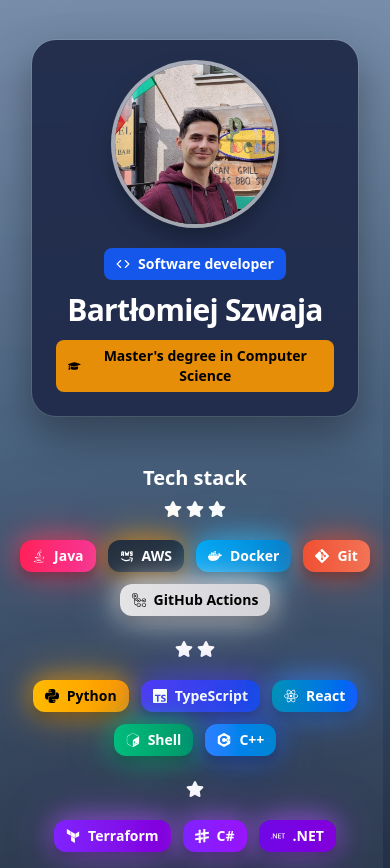
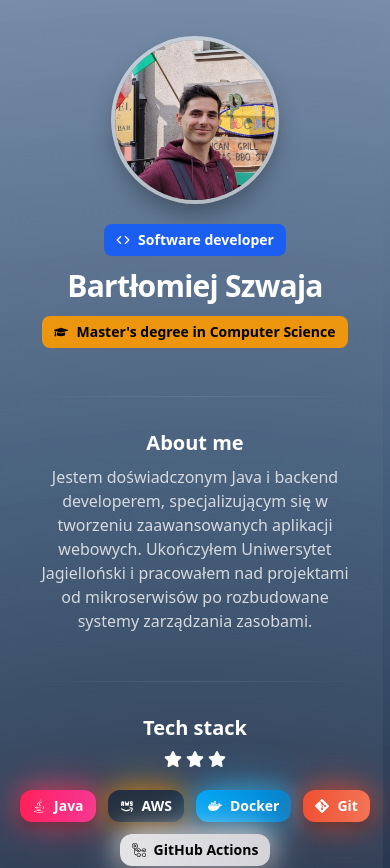
Before and after one commit to Verduttio/verduttio.github.io, a React (Vite) app: page / in a window 390 px wide. Shown: the top 868 px of the page. Built offline with nearby package versions, Linux system fonts and the light colour scheme.

Commit message:
feat: add AboutMe and get rid of cards in top sections

```diff
--- a/src/App.tsx
+++ b/src/App.tsx
@@ -4,6 +4,8 @@
 import Projects from "./components/Projects";
 import Contact from "./components/Contact";
 import Certifications from "./components/Certifications";
+import AboutMe from "./components/AboutMe";
+import Divider from "./components/Divider";
 
 
 const App: React.FC = () => {
@@ -12,9 +14,13 @@
       <main className="relative z-10 flex flex-col items-center px-4 py-10 md:py-12">
         <div className="w-full max-w-6xl space-y-12">
           <Header />
+          <Divider />
+          <AboutMe />
+          <Divider />
           <Technologies />
           <Certifications />
           <Projects />
+          <Divider />
           <Contact />
         </div>
       </main>
--- a/src/components/AboutMe.tsx
+++ b/src/components/AboutMe.tsx
@@ -1,13 +1,17 @@
 import React from "react";
 
 const AboutMe: React.FC = () => (
-  <section className="text-center">
+  <section id="about" className="px-4">
+    <div className="mx-auto w-full max-w-3xl">
+      <div className="text-center">
         <h2 className="text-xl font-semibold">About me</h2>
         <p className="mx-auto mt-2 max-w-3xl text-gray-200/90">
           Jestem doświadczonym Java i backend developerem, specjalizującym się w tworzeniu
           zaawansowanych aplikacji webowych. Ukończyłem Uniwersytet Jagielloński i pracowałem
           nad projektami od mikroserwisów po rozbudowane systemy zarządzania zasobami.
         </p>
+      </div>
+    </div>
   </section>
 );
 
--- /dev/null
+++ b/src/components/Divider.tsx
@@ -0,0 +1,31 @@
+import React from "react";
+
+type Props = {
+  className?: string;
+  /** "line" (default) | "dots" */
+  variant?: "line" | "dots";
+};
+
+const Divider: React.FC<Props> = ({ className = "", variant = "line" }) => {
+  if (variant === "dots") {
+    return (
+      <div
+        aria-hidden
+        className={`my-8 h-px w-full opacity-80 ${className}`}
+        style={{
+          backgroundImage:
+            "repeating-linear-gradient(90deg, rgba(255,255,255,.14) 0 6px, transparent 6px 14px)",
+        }}
+      />
+    );
+  }
+  // default: soft gradient line
+  return (
+    <div
+      aria-hidden
+      className={`my-8 h-px w-full bg-gradient-to-r from-transparent via-white/10 to-transparent ${className}`}
+    />
+  );
+};
+
+export default Divider;
--- a/src/components/Header.tsx
+++ b/src/components/Header.tsx
@@ -1,22 +1,13 @@
-// src/components/Header.tsx
 import React from "react";
 import { FiCode } from "react-icons/fi";
 import { FaGraduationCap } from "react-icons/fa";
 
 const Header: React.FC = () => {
   return (
-    <section className="px-4 flex justify-center">
-      <div
-        className="
-          group
-          rounded-3xl bg-[#202B4A]/95 p-6 md:p-8
-          shadow-[0_18px_40px_rgba(0,0,0,.35)]
-          ring-1 ring-white/10
-          w-full md:w-auto md:inline-block
-        "
-        style={{ maxWidth: "min(100%, 1100px)" }}
-      >
-        <div className="grid grid-cols-1 items-center gap-6 md:inline-grid md:grid-cols-[200px_auto]">
+    <section className="px-4">
+      <div className="mx-auto w-full max-w-4xl">
+        <div className="grid grid-cols-1 items-center gap-6 md:grid-cols-[200px_auto] md:w-max md:mx-auto">
+          {/* Avatar */}
           <div className="justify-self-center md:justify-self-start">
             <img
               src="/photo-me.jpg"
@@ -30,12 +21,11 @@
             />
           </div>
 
+          {/* Tekst */}
           <div className="flex flex-col gap-3 text-center md:text-left">
-            {/* chip roli */}
             <span
               className="
-                self-center md:self-start
-                inline-flex items-center gap-2
+                inline-flex items-center gap-2 self-center md:self-start
                 rounded-lg bg-blue-600/90 px-3 py-1.5
                 text-sm font-semibold text-white
                 hover-pop shine
@@ -49,14 +39,12 @@
               Bartłomiej Szwaja
             </h1>
 
-            {/* chip stopnia */}
             <a
               href="https://en.uj.edu.pl/en"
               target="_blank"
               rel="noopener noreferrer"
               className="
-                self-center md:self-start
-                inline-flex items-center gap-2
+                inline-flex items-center gap-2 self-center md:self-start
                 rounded-lg bg-amber-500/90 px-3 py-1.5
                 text-sm font-semibold text-black
                 hover-pop shine
```
Lines whose indentation alone changed are shown as unchanged.
